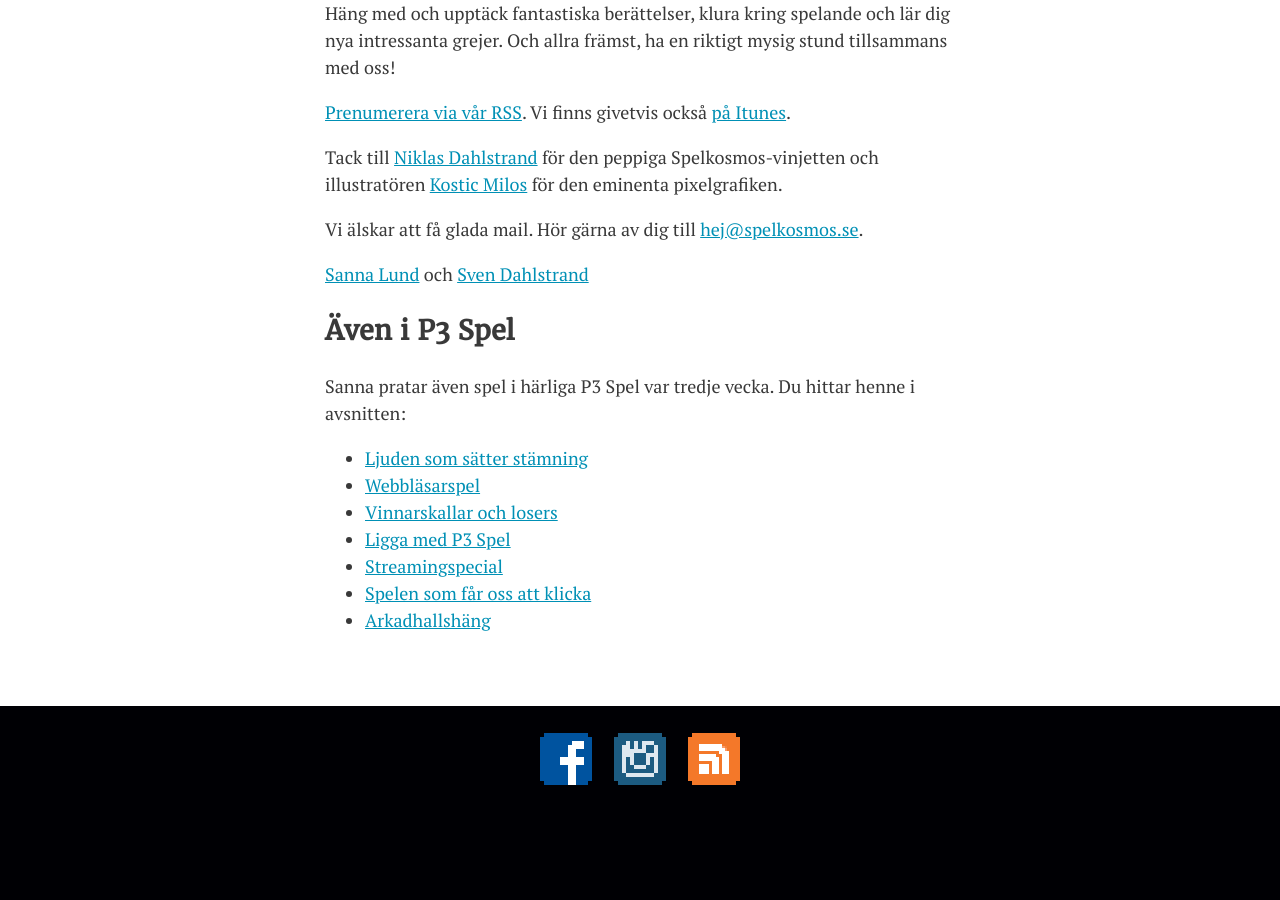
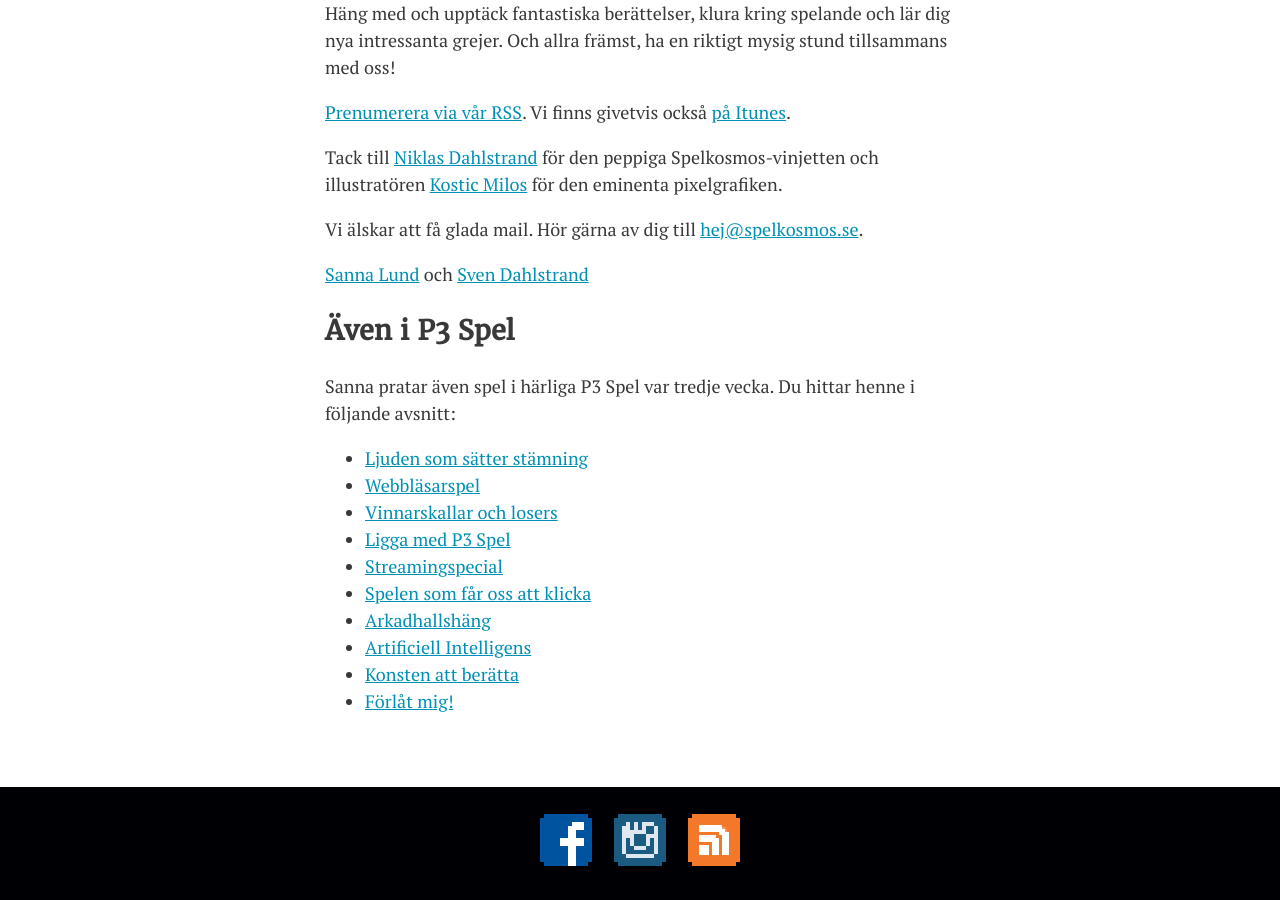
Before and after one commit to svendahlstrand/spelkosmos.se, a Jekyll site: the page built from om-oss.md, in a window 1280 px wide and 900 px high, scrolled down 932 px. Built offline with Jekyll 4.4.1, drawn with Linux system fonts in a browser that asks for light colours; before the commit the page ends 1751 px from its top, so only the background shows below that.

Commit message:
Update Aboout us with P3 Spel stuff.

```diff
--- a/om-oss.md
+++ b/om-oss.md
@@ -23,7 +23,7 @@ Vi älskar att få glada mail. Hör gärna av dig till <hej@spelkosmos.se>.
 
 ## Även i P3 Spel
 
-Sanna pratar även spel i härliga P3 Spel var tredje vecka. Du hittar henne i avsnitten:
+Sanna pratar även spel i härliga P3 Spel var tredje vecka. Du hittar henne i följande avsnitt:
 
 * [Ljuden som sätter stämning][7]
 * [Webbläsarspel][8]
@@ -32,6 +32,9 @@ Sanna pratar även spel i härliga P3 Spel var tredje vecka. Du hittar henne i a
 * [Streamingspecial][11]
 * [Spelen som får oss att klicka][12]
 * [Arkadhallshäng][13]
+* [Artificiell Intelligens][14]
+* [Konsten att berätta][15]
+* [Förlåt mig!][16]
 
 [1]: http://sannalund.se
 [2]: https://svendahlstrand.se
```
Also changed, not shown: other parts of om-oss.md (+3 -0 lines).
